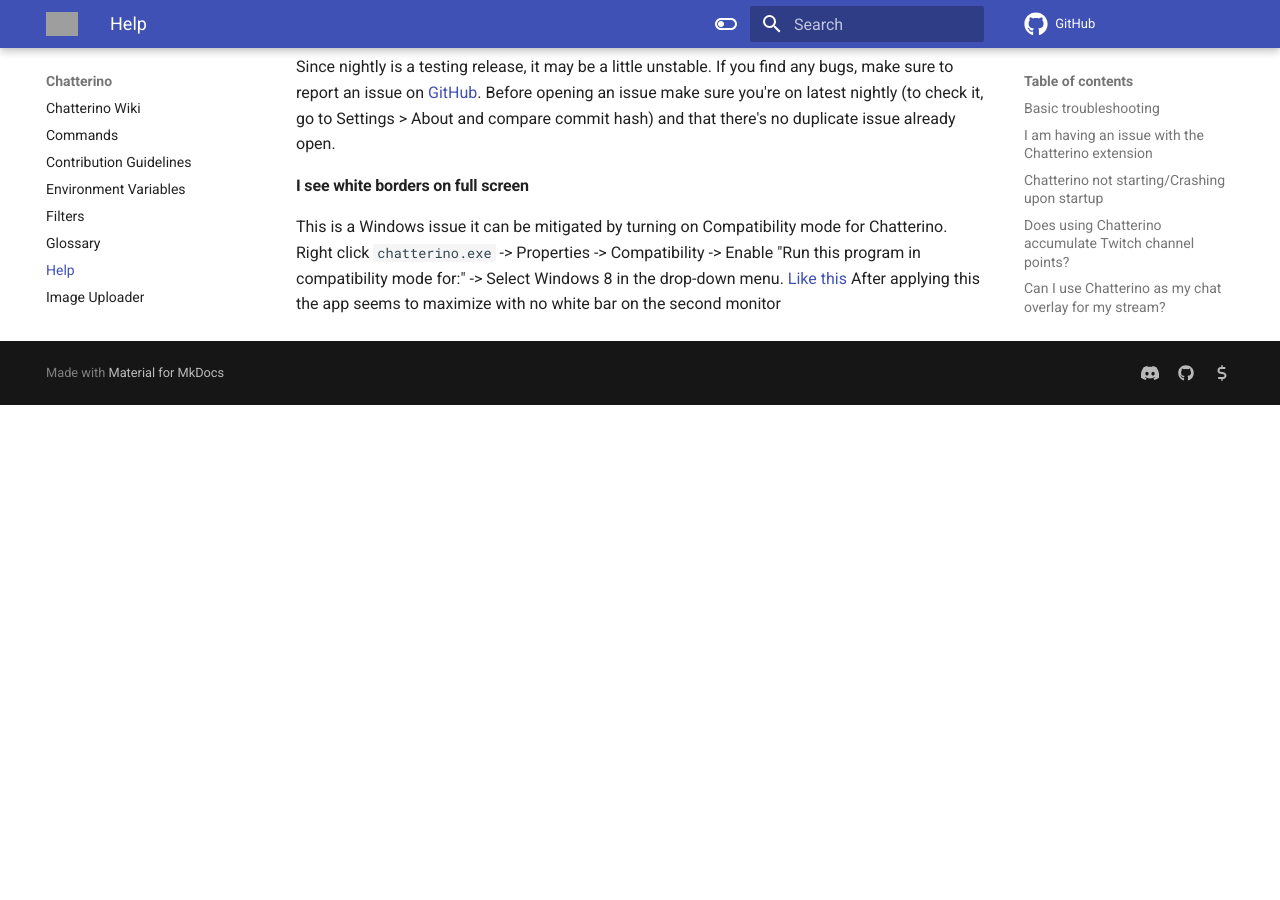
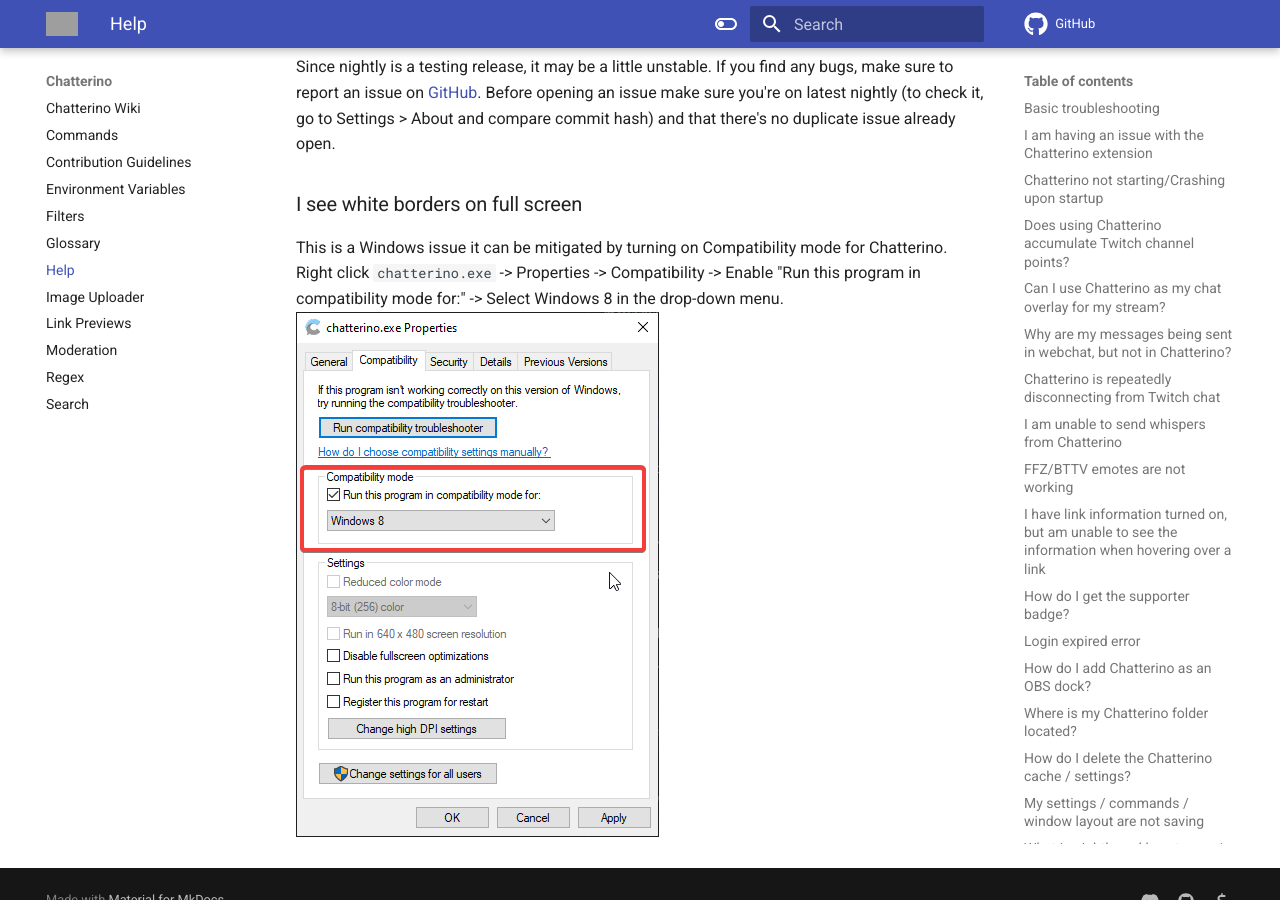
Before and after one commit to Chatterino/wiki, an MkDocs documentation site: the page built from docs/Help.md, in a window 1280 px wide and 900 px high, scrolled down 4548 px. Built offline with MkDocs 1.6.1 and Material for MkDocs 9.7.7, drawn with Linux system fonts in a browser that asks for light colours; comment, search, counter and statistics services are not loaded; before the commit the page ends 4953 px from its top, so only the background shows below that; grey boxes are pictures that could not be loaded.

Commit message:
Update Help.md

```diff
--- a/docs/Help.md
+++ b/docs/Help.md
@@ -121,7 +121,6 @@
 ##### Issues
 Since nightly is a testing release, it may be a little unstable. If you find any bugs, make sure to report an issue on [GitHub](https://github.com/Chatterino/chatterino2/issues/new/choose). Before opening an issue make sure you're on latest nightly (to check it, go to Settings > About and compare commit hash) and that there's no duplicate issue already open.
 
-#### I see white borders on full screen
+### I see white borders on full screen
 This is a Windows issue it can be mitigated by turning on Compatibility mode for Chatterino. Right click `chatterino.exe` -> Properties -> Compatibility -> Enable "Run this program in compatibility mode for:" -> Select Windows 8 in the drop-down menu.
-[Like this](images/help/boarders.png)
-After applying this the app seems to maximize with no white bar on the second monitor
+![Like this](images/help/boarders.png)
```
